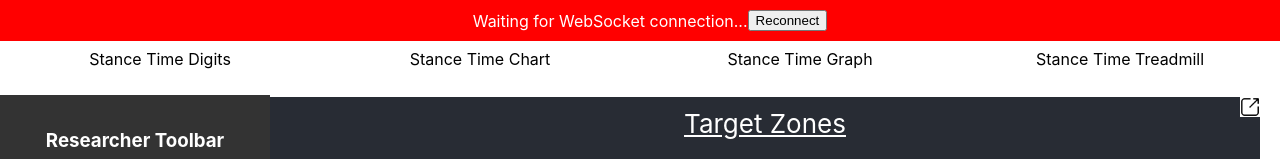
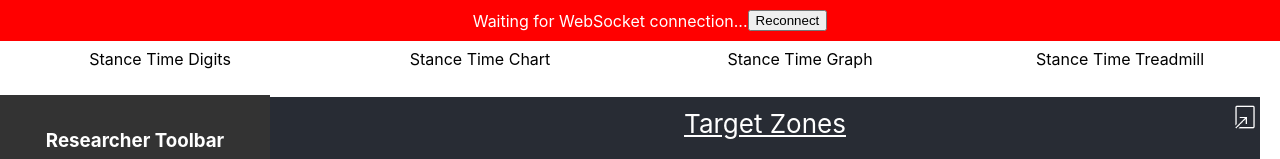
Before and after one commit to oss-slu/Step_Time_Biofeedback, a React (Create React App) app in the folder frontend/: page / in a window 1280 px wide. Shown: the top 159 px of the page. Built offline with nearby package versions, Linux system fonts and the light colour scheme; no server answers.

Commit message:
Updated pop out icon and added more css formatting

```diff
--- a/frontend/src/App.css
+++ b/frontend/src/App.css
@@ -49,11 +49,12 @@
 #popout-icon {
   cursor: pointer;
   text-align: center;
-  background-color: white;
   position: absolute;
-  right: 20px;
-  width: 20px;
-  height: 20px;
+  text-align: left;
+  right: 15px;
+  width: 30px;
+  height: 30px;
+  padding: 5px;
 }
 
 @keyframes App-logo-spin {
--- a/frontend/src/App.js
+++ b/frontend/src/App.js
@@ -25,6 +25,7 @@ function App() {
 
   const [movingAverageFactor, setMovingAverageFactor] = useState();
   const [threshold, setThreshold] = useState();
+
   const [borderColor, setBorderColor] = useState("green");
   const [clientIsOpen, setClientOpen] = useState(false);
 
@@ -137,7 +138,12 @@ return (
         />
         </div>
         <div className= "main-view">
-          <img data-testid='client-view-popout-toggle' id='popout-icon' title="Toggle client view" onClick={clientIsOpen ? closeClientView : openClientView} alt='pop-out icon' src='/new-window.png'></img>
+          <img data-testid='client-view-popout-toggle' id='popout-icon'
+            title="Toggle client view"
+            onClick={clientIsOpen ? closeClientView : openClientView}
+            alt='pop-out icon'
+            src='/pop-out.png'
+            style={{transform: `rotate(${clientIsOpen ? "180deg" : "0deg"})`}}></img>
           <header className="App-header">
           {views[currentView]}
           </header>
```
Also changed, not shown: frontend/public/new-window.png (deleted), frontend/public/pop-out.png (added).
